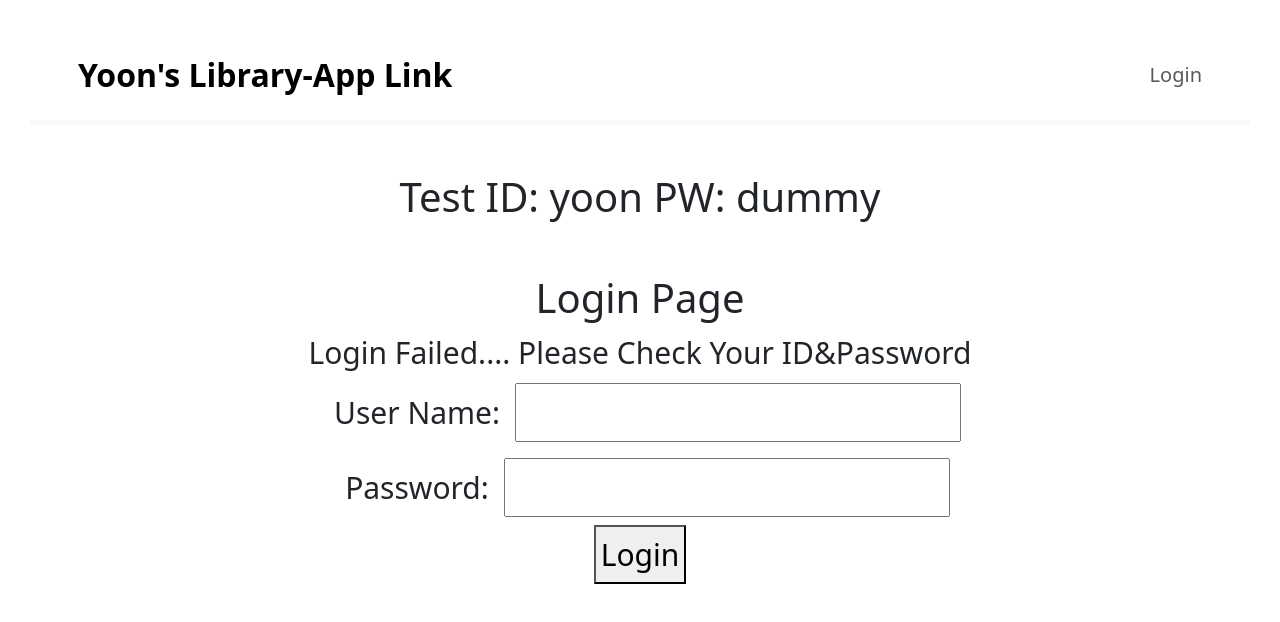
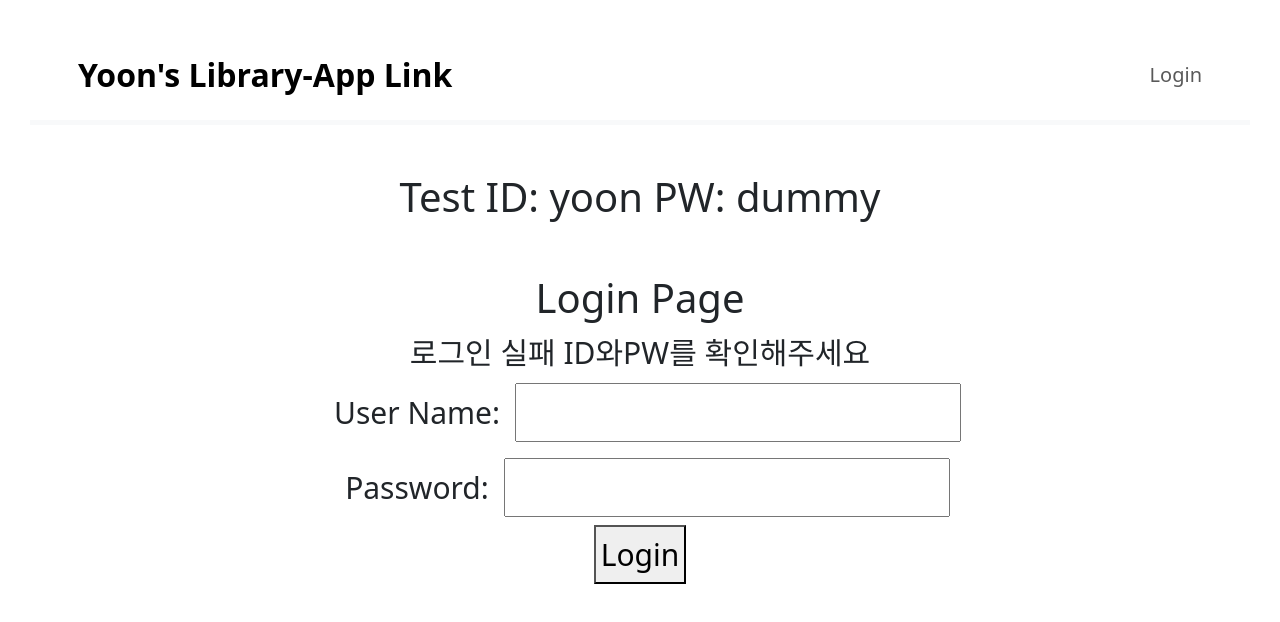
Before and after one commit to SuHwanYoon/React-Todo-App-Client, a React (Create React App) app: page / in a window 1280 px wide. Both pictures are taken after a click on the button "Login". Shown: the top 622 px of the page. Built offline with nearby package versions, Linux system fonts and the light colour scheme; no server answers.

Commit message:
test branch conversion

```diff
--- a/src/components/todo/LoginComponent.jsx
+++ b/src/components/todo/LoginComponent.jsx
@@ -56,7 +56,7 @@ function LoginComponent(){
             <br />
             <h1>Login Page</h1>
             {/* 로그인 실패상태 변수가 true라면 로그인 실패메세지를 반환 */}
-            {showErrorMessage && <div className='errorMessage'>Login Failed....  Please Check Your ID&Password</div>}
+            {showErrorMessage && <div className='errorMessage'>로그인 실패 ID와PW를 확인해주세요</div>}
 
             <div className="LoginForm">
                 <div>
```
